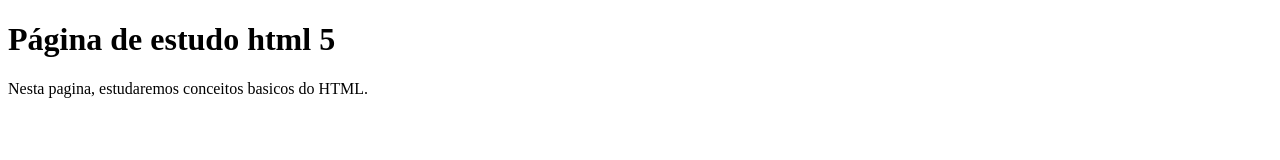
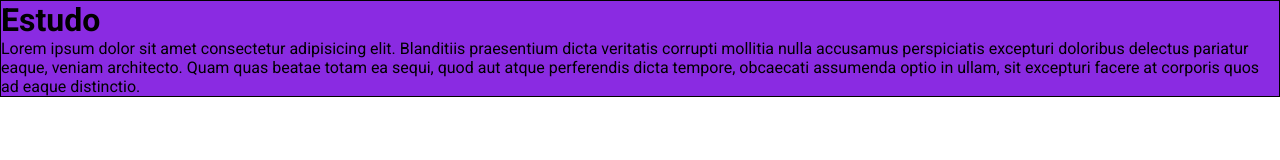
Before and after one commit to henrysilvati/revisao-html, a plain HTML site: page index.html in a window 1280 px wide. Drawn offline with Linux system fonts and the light colour scheme.

Commit message:
criado aquivo css e likado com index.com

```diff
--- /dev/null
+++ b/css/style.css
@@ -0,0 +1,16 @@
+@import url('https://fonts.googleapis.com/css2?family=Roboto:ital,wght@0,100;0,300;0,400;0,500;0,700;0,900;1,100;1,300;1,400;1,500;1,700;1,900&display=swap');
+
+
+*{
+    margin: 0%;
+    padding: 0%;
+    font-family: "Roboto", sans-serif;
+}
+.caixa{
+    border: 1px solid black;
+    background-color: blueviolet;
+}
+
+p{
+margin: 0;
+}
--- a/index.html
+++ b/index.html
@@ -4,9 +4,12 @@
     <meta charset="UTF-8">
     <meta name="viewport" content="width=device-width, initial-scale=1.0">
     <title>Estudo HTML</title>
+    <link rel="stylesheet" href="css/style.css">
 </head>
 <body>
-  <h1>Página de estudo html 5</h1>
-  <p> Nesta pagina, estudaremos conceitos basicos do HTML.</p>
+ <div class="caixa">
+  <h1> Estudo</h1>
+  <p>Lorem ipsum dolor sit amet consectetur adipisicing elit. Blanditiis praesentium dicta veritatis corrupti mollitia nulla accusamus perspiciatis excepturi doloribus delectus pariatur eaque, veniam architecto. Quam quas beatae totam ea sequi, quod aut atque perferendis dicta tempore, obcaecati assumenda optio in ullam, sit excepturi facere at corporis quos ad eaque distinctio.</p>
+ </div>
 </body>
 </html>
```
Also changed, not shown: 1 other file.
